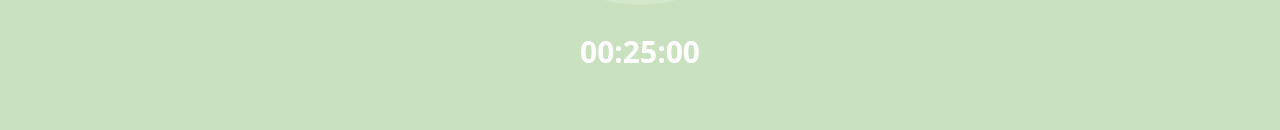
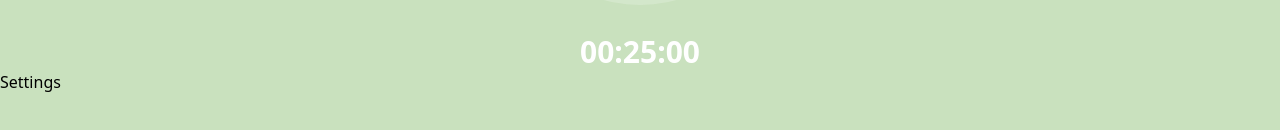
Before and after one commit to JethroNatividad/pomodoro-timer, a Next.js app: page / in a window 1280 px wide. Shown: the part 438-568 px from the top of the page. Built offline with nearby package versions, Linux system fonts and the light colour scheme.

Commit message:
create settings component, settings state

```diff
--- /dev/null
+++ b/components/Settings.tsx
@@ -0,0 +1,11 @@
+import React from 'react'
+
+type Props = {}
+
+const Settings = (props: Props) => {
+    return (
+        <div>Settings</div>
+    )
+}
+
+export default Settings
--- a/pages/index.tsx
+++ b/pages/index.tsx
@@ -3,6 +3,7 @@ import Head from 'next/head'
 import { useState } from 'react'
 import Header from '../components/Header'
 import PomodoroTimer from '../components/PomodoroTimer'
+import Settings from '../components/Settings'
 import { AppSettings } from '../types'
 
 const Home: NextPage = () => {
@@ -14,6 +15,7 @@ const Home: NextPage = () => {
     }
   })
   const [workDone, setWorkDone] = useState<number>(0)
+  const [settingsOpen, setSettingsOpen] = useState<boolean>(false)
 
 
   return (
@@ -27,7 +29,9 @@ const Home: NextPage = () => {
       <main className='bg-light-green w-full h-screen'>
         <Header workDone={workDone} />
         <PomodoroTimer appSettings={appSettings} setWorkDone={setWorkDone} workDone={workDone} />
+        <Settings appSettings={appSettings} setAppSettings={setAppSettings} setSettingsOpen={setSettingsOpen} settingsOpen={settingsOpen} />
       </main>
+
 
     </div>
   )
```
